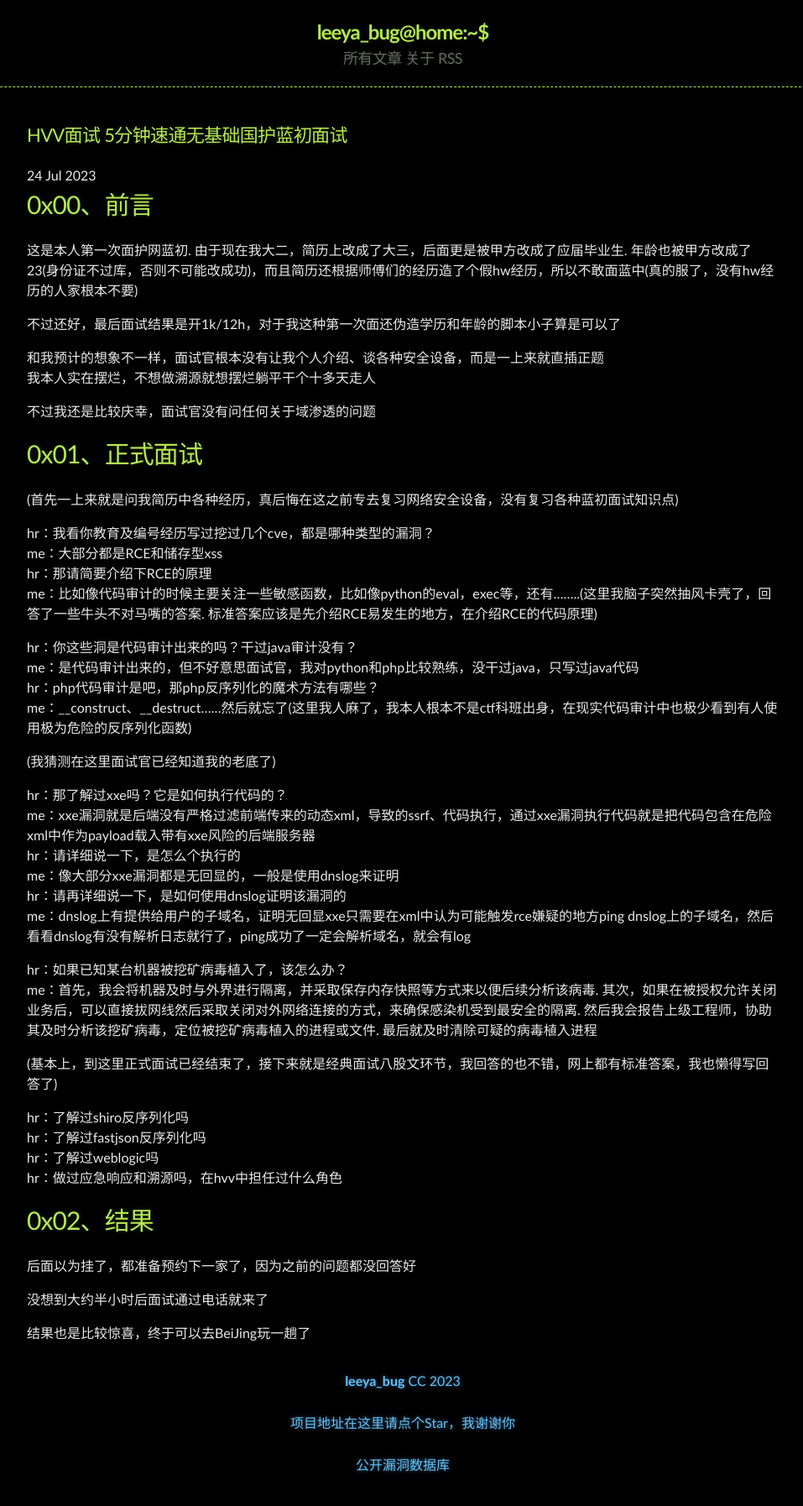
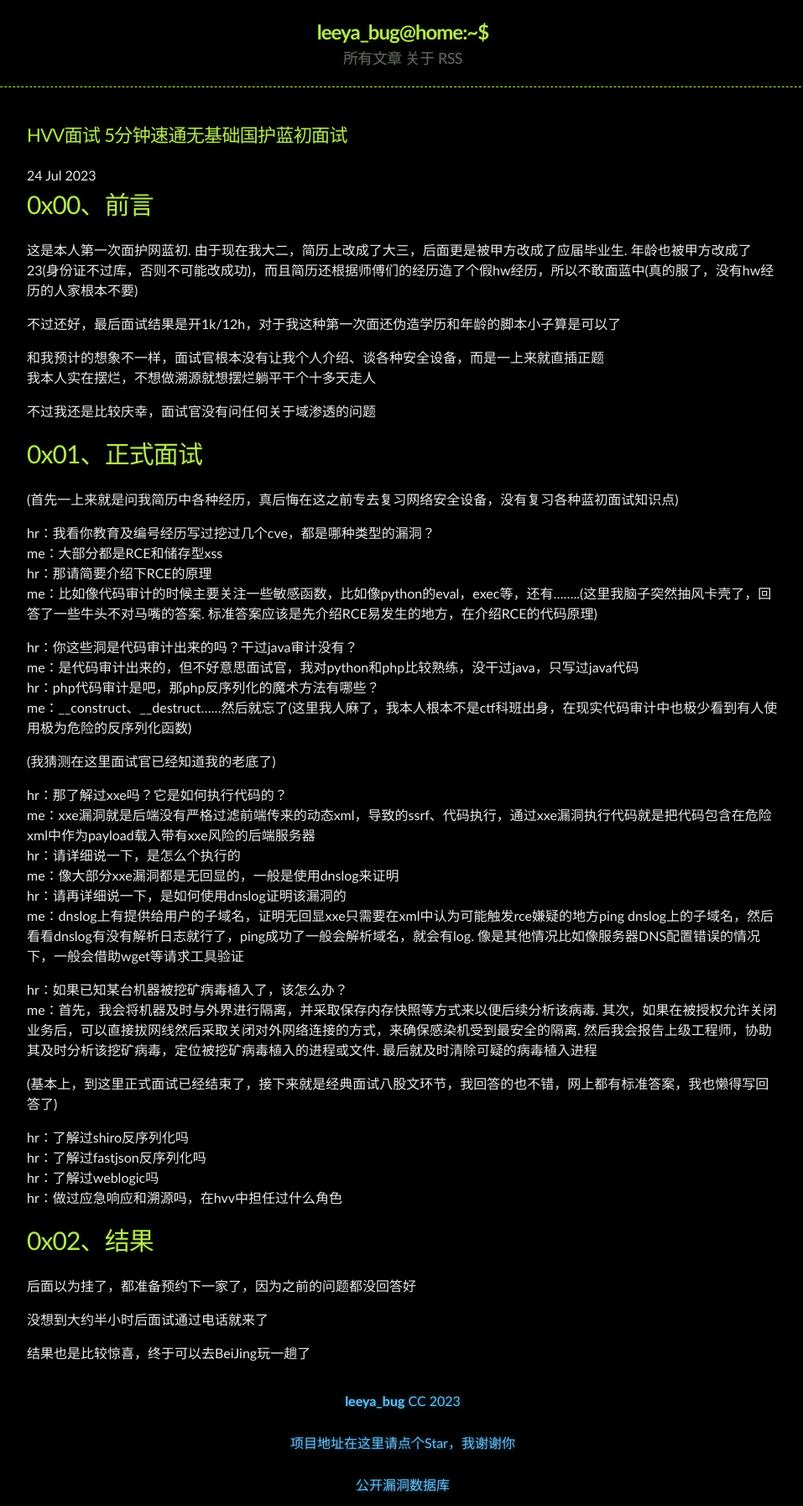
Before and after one commit to Leeyangee/leeyangee.github.io, a Jekyll site: the page built from _posts/2023-07-24-HVV面试 5分钟速通无基础国护蓝初面试.md, in a window 1280 px wide. Shown: the whole page at 84% size, without its empty margins (160-1117 px from the left). Built offline with Jekyll 4.4.1, drawn with Linux system fonts in a browser that asks for light colours; before the commit the page ends 1770 px from its top, so only the background shows below that.

Commit message:
Update 2023-07-24-HVV面试 5分钟速通无基础国护蓝初面试.md

```diff
--- a/_posts/2023-07-24-HVV面试 5分钟速通无基础国护蓝初面试.md
+++ b/_posts/2023-07-24-HVV面试 5分钟速通无基础国护蓝初面试.md
@@ -34,7 +34,7 @@ me：xxe漏洞就是后端没有严格过滤前端传来的动态xml，导致的
 hr：请详细说一下，是怎么个执行的
 me：像大部分xxe漏洞都是无回显的，一般是使用dnslog来证明
 hr：请再详细说一下，是如何使用dnslog证明该漏洞的
-me：dnslog上有提供给用户的子域名，证明无回显xxe只需要在xml中认为可能触发rce嫌疑的地方ping dnslog上的子域名，然后看看dnslog有没有解析日志就行了，ping成功了一定会解析域名，就会有log
+me：dnslog上有提供给用户的子域名，证明无回显xxe只需要在xml中认为可能触发rce嫌疑的地方ping dnslog上的子域名，然后看看dnslog有没有解析日志就行了，ping成功了一般会解析域名，就会有log. 像是其他情况比如像服务器DNS配置错误的情况下，一般会借助wget等请求工具验证
 
 hr：如果已知某台机器被挖矿病毒植入了，该怎么办？
 me：首先，我会将机器及时与外界进行隔离，并采取保存内存快照等方式来以便后续分析该病毒. 其次，如果在被授权允许关闭业务后，可以直接拔网线然后采取关闭对外网络连接的方式，来确保感染机受到最安全的隔离. 然后我会报告上级工程师，协助其及时分析该挖矿病毒，定位被挖矿病毒植入的进程或文件. 最后就及时清除可疑的病毒植入进程
```
